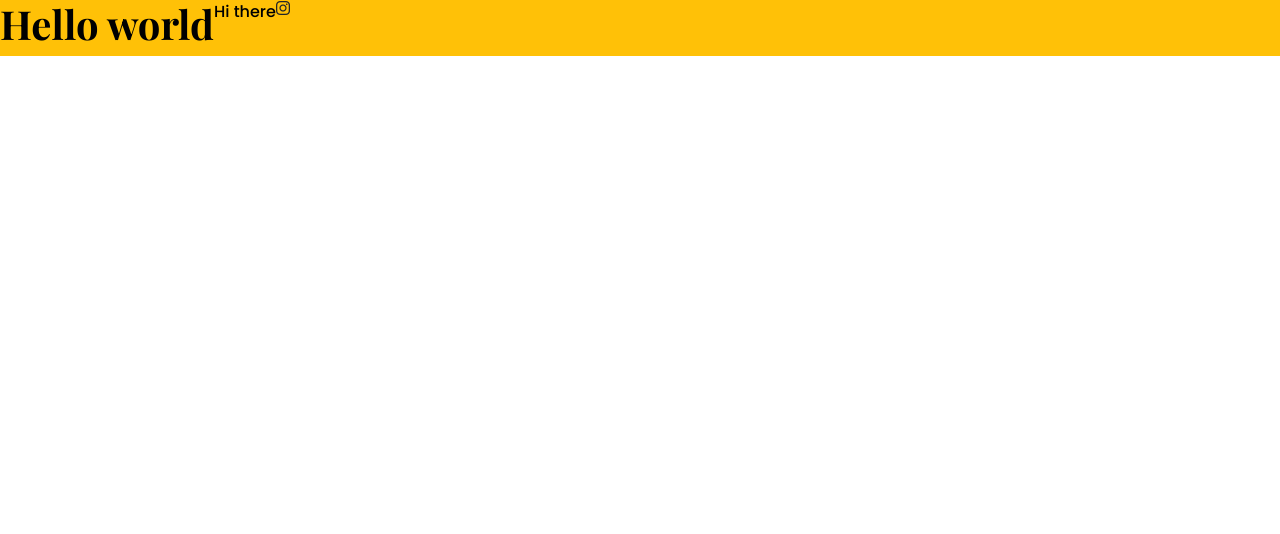
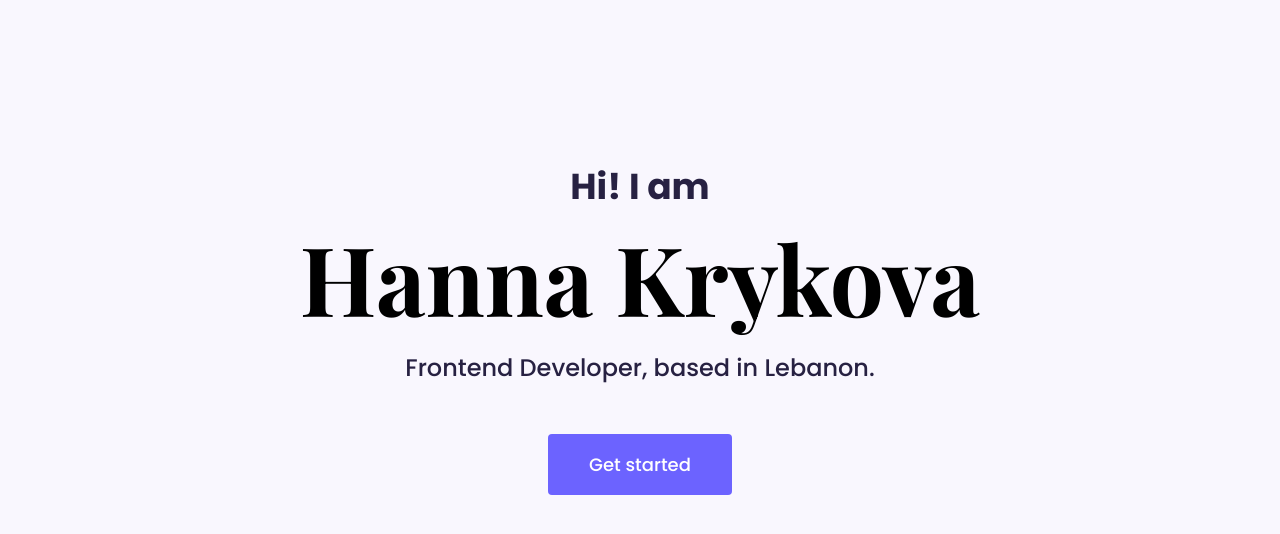
Before and after one commit to HannaKrykova/portfolio-project, a plain HTML site: page index.html in a window 1280 px wide. Drawn offline with nearby package versions, Linux system fonts and the light colour scheme.

Commit message:
Styled Homepage

```diff
--- a/index.html
+++ b/index.html
@@ -28,10 +28,20 @@
     <title>Document</title>
   </head>
   <body>
-    <div class="d-flex bg-warning">
-      <h1>Hello world</h1>
-      <p>Hi there</p>
-      <i class="fa-brands fa-instagram"></i>
+    <div class="hero">
+      <h2>Hi! I am</h2>
+      <h1>Hanna Krykova</h1>
+      <h3 class="mb-5">Frontend Developer, based in Lebanon.</h3>
+      <div>
+        <a
+          href="#"
+          type="button"
+          class="btn getstarted-btn"
+          style="--bs-btn-padding-y: 1rem; --bs-btn-padding-x: 2.5rem"
+        >
+          Get started</a
+        >
+      </div>
     </div>
   </body>
 </html>
--- a/styles/styles.css
+++ b/styles/styles.css
@@ -1,13 +1,53 @@
-/*font-family: 'Playfair Display', serif;
-font-family: "Poppins", sans-serif;*/
+:root {
+  --branding-color: #6c63ff;
+  --secondary-color: #f9f7fe;
+  --heading-font-family: "Playfair Display", serif;
+  --default-font-family: "Poppins", sans-serif;
+}
+body {
+  font-family: var(--default-font-family);
+}
 h1 {
   color: black;
-  font-family: "Playfair Display", serif;
+  font-family: var(--heading-font-family);
   font-weight: bold;
+  font-size: 96px;
+  line-height: 127.97px;
 }
-
+h2 {
+  color: #272142;
+  font-family: var(--default-font-family);
+  font-weight: bold;
+  font-size: 36px;
+  line-height: 54px;
+  text-align: center;
+  margin: 0;
+}
+h3 {
+  color: #272142;
+  font-family: var(--default-font-family);
+  font-weight: normal;
+  font-size: 24px;
+  line-height: 36px;
+  text-align: center;
+}
 p {
   color: black;
-  font-family: "Poppins", sans-serif;
+  font-family: var(--default-font-family);
   font-weight: normal;
 }
+.hero {
+  background: var(--secondary-color);
+  text-align: center;
+  padding: 160px 20px;
+}
+.getstarted-btn {
+  border-radius: 4px;
+  background: var(--branding-color);
+  color: white;
+  font-family: var(--default-font-family);
+  font-size: 18px;
+  font-weight: normal;
+  line-height: 27px;
+  text-decoration: none;
+}
```
